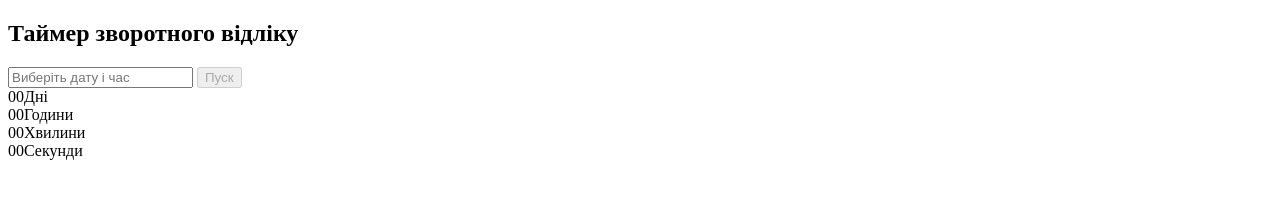
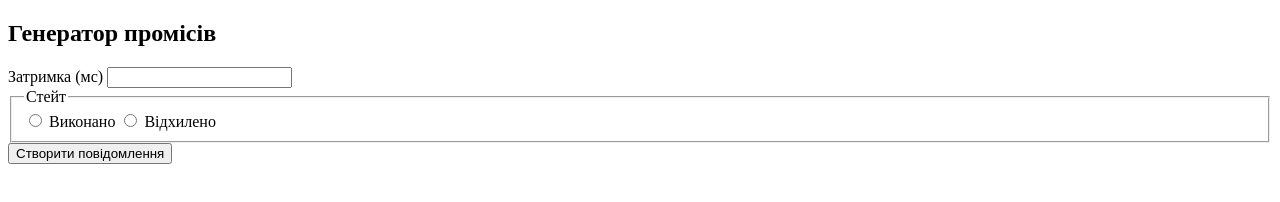
Before and after one commit to Andriyg911/goit-js-hw-10, a plain HTML site: page 2-snackbar.html in a window 1280 px wide. Drawn offline with Linux system fonts and the light colour scheme; files that its build step writes are made by us from their sources.

Commit message:
Deploying to gh-pages from @ Andriyg911/goit-js-hw-10@4506e30d5b3a3943e96724eddef1f0c49d3e638a 🚀

```diff
--- a/2-snackbar.html
+++ b/2-snackbar.html
@@ -2,23 +2,34 @@
 <html lang="uk">
 <head>
   <meta charset="UTF-8" />
-  <title>Таймер зворотного відліку</title>
-  <script type="module" crossorigin src="/vanilla-app-template/assets/vendor-BZoxUzx5.js"></script>
-  <script type="module" crossorigin src="/vanilla-app-template/assets/1-timer-DIt_KTMe.js"></script>
+  <title>Генератор промісів</title>
+  <script type="module" crossorigin src="/vanilla-app-template/snackbar.js"></script>
+  <link rel="modulepreload" crossorigin href="/vanilla-app-template/assets/modulepreload-polyfill-B5Qt9EMX.js">
+  <link rel="modulepreload" crossorigin href="/vanilla-app-template/assets/vendor-BZoxUzx5.js">
   <link rel="stylesheet" crossorigin href="/vanilla-app-template/assets/vendor-DRAOUfWK.css">
 </head>
 <body>
 
-  <h2>Таймер зворотного відліку</h2>
+  <h2>Генератор промісів</h2>
+  <form class="form">
+    <label>
+      Затримка (мс)
+      <input type="number" name="delay" required />
+    </label>
 
-  <input type="text" id="datetime-picker" placeholder="Виберіть дату і час" />
-  <button type="button" id="start-btn" data-start disabled>Пуск</button>
+    <fieldset>
+      <legend>Стейт</legend>
+      <label>
+        <input type="radio" name="state" value="fulfilled" required />
+        Виконано
+      </label>
+      <label>
+        <input type="radio" name="state" value="rejected" required />
+        Відхилено
+      </label>
+    </fieldset>
 
-  <div class="timer">
-    <div class="field"><span class="value" data-days>00</span><span class="label">Дні</span></div>
-    <div class="field"><span class="value" data-hours>00</span><span class="label">Години</span></div>
-    <div class="field"><span class="value" data-minutes>00</span><span class="label">Хвилини</span></div>
-    <div class="field"><span class="value" data-seconds>00</span><span class="label">Секунди</span></div>
-  </div>
+    <button type="submit">Створити повідомлення</button>
+  </form>
 </body>
 </html>
--- /dev/null
+++ b/assets/modulepreload-polyfill-B5Qt9EMX.js
@@ -0,0 +1 @@
+(function(){const t=document.createElement("link").relList;if(t&&t.supports&&t.supports("modulepreload"))return;for(const e of document.querySelectorAll('link[rel="modulepreload"]'))i(e);new MutationObserver(e=>{for(const r of e)if(r.type==="childList")for(const o of r.addedNodes)o.tagName==="LINK"&&o.rel==="modulepreload"&&i(o)}).observe(document,{childList:!0,subtree:!0});function s(e){const r={};return e.integrity&&(r.integrity=e.integrity),e.referrerPolicy&&(r.referrerPolicy=e.referrerPolicy),e.crossOrigin==="use-credentials"?r.credentials="include":e.crossOrigin==="anonymous"?r.credentials="omit":r.credentials="same-origin",r}function i(e){if(e.ep)return;e.ep=!0;const r=s(e);fetch(e.href,r)}})();
--- /dev/null
+++ b/snackbar.js
@@ -0,0 +1 @@
+import"./assets/modulepreload-polyfill-B5Qt9EMX.js";import{i as n}from"./assets/vendor-BZoxUzx5.js";const m=document.querySelector(".form");m.addEventListener("submit",e=>{e.preventDefault();const t=e.target.elements.delay,s=e.target.elements.state,r=Number(t.value),a=s.value;c(r,a).then(o=>{n.success({title:"✅ Успіх",message:`Виконано обіцянку за ${o} мс`})}).catch(o=>{n.error({title:"❌ Помилка",message:`Відхилено обіцянку через ${o} мс`})}),m.reset()});function c(e,t){return new Promise((s,r)=>{setTimeout(()=>{t==="fulfilled"?s(e):r(e)},e)})}
--- /dev/null
+++ b/timer.js
@@ -0,0 +1 @@
+import"./assets/modulepreload-polyfill-B5Qt9EMX.js";import{f as S,i as p}from"./assets/vendor-BZoxUzx5.js";const s=document.querySelector("#datetime-picker"),r=document.querySelector("#start-btn"),n={days:document.querySelector("[data-days]"),hours:document.querySelector("[data-hours]"),minutes:document.querySelector("[data-minutes]"),seconds:document.querySelector("[data-seconds]")};let i=null,l=null;S(s,{enableTime:!0,time_24hr:!0,defaultDate:new Date,minuteIncrement:1,onClose(e){const t=e[0];t<=Date.now()?(r.disabled=!0,p.error({title:"Помилка",message:"Please choose a date in the future"})):(i=t,r.disabled=!1)}});r.addEventListener("click",()=>{r.disabled=!0,s.disabled=!0,u(),l=setInterval(u,1e3)});function u(){const e=i-Date.now();if(e<=0){clearInterval(l),c({days:0,hours:0,minutes:0,seconds:0}),s.disabled=!1;return}c(b(e))}function b(e){const m=Math.floor(e/864e5),f=Math.floor(e%864e5/36e5),h=Math.floor(e%864e5%36e5/6e4),y=Math.floor(e%864e5%36e5%6e4/1e3);return{days:m,hours:f,minutes:h,seconds:y}}function o(e){return String(e).padStart(2,"0")}function c({days:e,hours:t,minutes:a,seconds:d}){n.days.textContent=o(e),n.hours.textContent=o(t),n.minutes.textContent=o(a),n.seconds.textContent=o(d)}
```
Also changed, not shown: 1-timer.html (+3 -2 lines), assets/1-timer-DIt_KTMe.js (deleted, +0 -1 lines).
